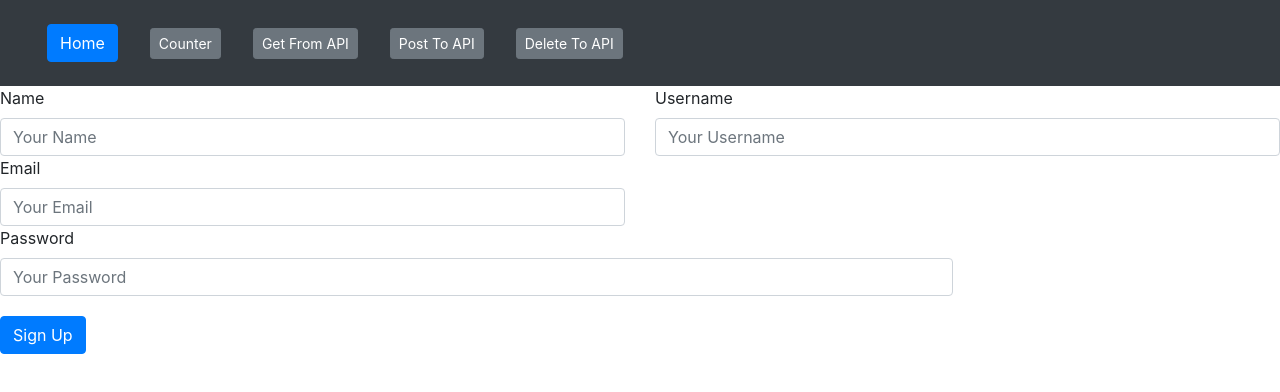
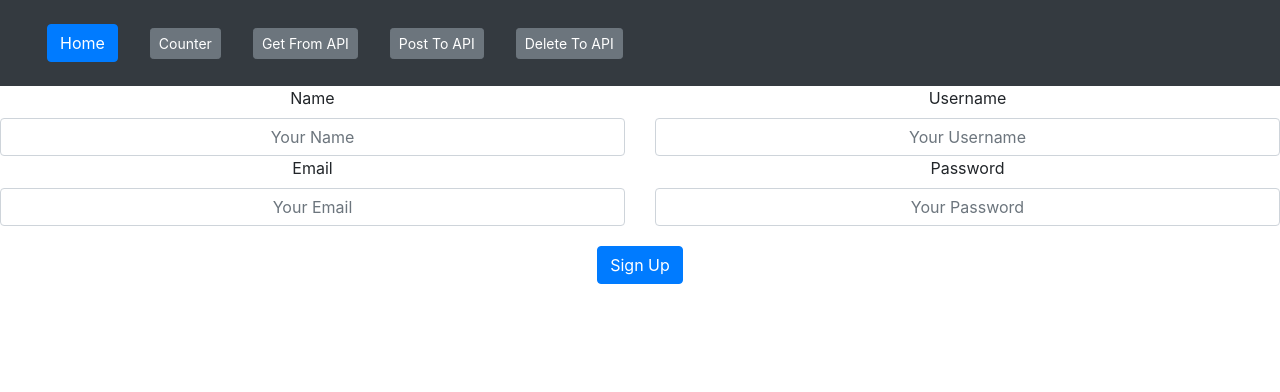
Before and after one commit to SubhamK108/Demo-ASP.NET-Core-WebAPI.Client-React, a React (Create React App) app: page /post_to_api in a window 1280 px wide. Shown: the top 392 px of the page. Built offline with nearby package versions, Linux system fonts and the light colour scheme.

Commit message:
Centered text in all pages

```diff
--- a/src/components/Counter.tsx
+++ b/src/components/Counter.tsx
@@ -13,7 +13,7 @@ const Counter = (): ReactElement => {
     };
 
     return (
-        <div>
+        <div style={{textAlign: 'center'}}>
             <span style={{fontSize: 25}} className="badge rounded-pill bg-success m-4">{count}</span>
             <button style={{fontSize: 25, fontWeight: "bold"}} className="btn btn-info m-2" onClick={incrementCounter}>Increment</button>
             <button style={{fontSize: 25, fontWeight: "bold"}} className="btn btn-warning m-2" onClick={resetCounter}>Reset</button>
--- a/src/components/DeleteToApi.tsx
+++ b/src/components/DeleteToApi.tsx
@@ -30,10 +30,10 @@ const DeleteToApi = (): ReactElement => {
     }
 
     return (
-        <form className="row g-3" onSubmit={SubmitForm}>
-            <div className="col-6">
+        <form style={{textAlign: 'center'}} className="row g-3" onSubmit={SubmitForm}>
+            <div style={{margin: 'auto'}} className="col-6">
                 <label htmlFor="id" className="form-label">Email / Username</label>
-                <input required type="text" className="form-control" placeholder="Email / Username" onInput={e => setKey(e.currentTarget.value)} />
+                <input style={{textAlign: 'center'}} required type="text" className="form-control" placeholder="Email / Username" onInput={e => setKey(e.currentTarget.value)} />
             </div>
             <div style={{ paddingTop: 20 }} className="col-12">
                 <button type="submit" className="btn btn-primary">Delete User</button>
--- a/src/components/EditToApi.tsx
+++ b/src/components/EditToApi.tsx
@@ -63,7 +63,7 @@ const EditToApi = (): ReactElement => {
     }
 
     return (
-        <div>
+        <div style={{textAlign: 'center'}}>
             {user.name === "" ? <FormLoadingSpinner /> : <EditForm user={user} setUser={setUser} submitForm={SubmitForm} />}
         </div>
     );
@@ -73,22 +73,22 @@ export default EditToApi;
 
 const EditForm = (props: EditFormProps): ReactElement => {
     return (
-        <form className="row g-3" onSubmit={props.submitForm}>
+        <form style={{textAlign: 'center'}} className="row g-3" onSubmit={props.submitForm}>
             <div className="col-6">
                 <label htmlFor="name" className="form-label">Name</label>
-                <input required type="text" className="form-control" value={props.user.name} placeholder="Your Name" onInput={e => props.setUser({ ...props.user, name: e.currentTarget.value })} />
+                <input style={{textAlign: 'center'}} required type="text" className="form-control" value={props.user.name} placeholder="Your Name" onInput={e => props.setUser({ ...props.user, name: e.currentTarget.value })} />
             </div>
             <div className="col-6">
                 <label htmlFor="username" className="form-label">Username</label>
-                <input required type="text" className="form-control" value={props.user.username} placeholder="Your Username" onInput={e => props.setUser({ ...props.user, username: e.currentTarget.value })} />
+                <input style={{textAlign: 'center'}} required type="text" className="form-control" value={props.user.username} placeholder="Your Username" onInput={e => props.setUser({ ...props.user, username: e.currentTarget.value })} />
             </div>
-            <div className="col-md-6">
+            <div className="col-6">
                 <label htmlFor="email" className="form-label">Email</label>
-                <input required type="email" className="form-control" value={props.user.email} placeholder="Your Email" onInput={e => props.setUser({ ...props.user, email: e.currentTarget.value })} />
+                <input style={{textAlign: 'center'}} required type="email" className="form-control" value={props.user.email} placeholder="Your Email" onInput={e => props.setUser({ ...props.user, email: e.currentTarget.value })} />
             </div>
-            <div className="col-9">
+            <div className="col-6">
                 <label htmlFor="password" className="form-label">Password</label>
-                <input required type="password" className="form-control" value={props.user.password} placeholder="Your Password" onInput={e => props.setUser({ ...props.user, password: e.currentTarget.value })} />
+                <input style={{textAlign: 'center'}} required type="password" className="form-control" value={props.user.password} placeholder="Your Password" onInput={e => props.setUser({ ...props.user, password: e.currentTarget.value })} />
             </div>
             <div style={{ paddingTop: 20 }} className="col-12">
                 <button type="submit" className="btn btn-primary">Sign Up</button>
--- a/src/components/GetFromApi.tsx
+++ b/src/components/GetFromApi.tsx
@@ -31,7 +31,7 @@ const GetFromApi = (): ReactElement => {
     }, []);
 
     return (
-        <div>
+        <div style={{textAlign: 'center'}}>
             <h1>Fetching the list of Users from the ASP.NET Core Web API...</h1>
             <br></br>
             {users.length === 0 ? <TableLoadingSpinner /> : <FetchTable users={users} />}
@@ -43,7 +43,7 @@ const FetchTable = (props: FetchTableProps): ReactElement => {
     const history = useHistory();
 
     return (
-        <div>
+        <div style={{textAlign: 'center'}}>
             <table className="table table-striped">
                 <thead>
                     <tr>
--- a/src/components/Home.tsx
+++ b/src/components/Home.tsx
@@ -3,8 +3,9 @@ import "bootstrap/dist/css/bootstrap.css";
 
 const Home = (): ReactElement => {
     return (
-        <div>
-            <h1>This is a Demo App made in:</h1>
+        <div style={{textAlign: 'center'}}>
+            <h1>This is a Demo App</h1>
+            <h2>Tech Stack</h2>
             <ul className="list-group list-group-flush">
                 <li className="list-group-item">ASP.NET Core with C# in the Backend</li>
                 <li className="list-group-item">React with TypeScript in the Frontend</li>
--- a/src/components/PostToApi.tsx
+++ b/src/components/PostToApi.tsx
@@ -32,22 +32,22 @@ const PostToApi = (): ReactElement => {
     }
 
     return (
-        <form className="row g-3" onSubmit={SubmitForm}>
+        <form style={{textAlign: 'center'}} className="row g-3" onSubmit={SubmitForm}>
             <div className="col-6">
                 <label htmlFor="name" className="form-label">Name</label>
-                <input required type="text" className="form-control" placeholder="Your Name" onInput={e => setUser({ ...user, name: e.currentTarget.value })} />
+                <input style={{textAlign: 'center'}} required type="text" className="form-control" placeholder="Your Name" onInput={e => setUser({ ...user, name: e.currentTarget.value })} />
             </div>
             <div className="col-6">
                 <label htmlFor="username" className="form-label">Username</label>
-                <input required type="text" className="form-control" placeholder="Your Username" onInput={e => setUser({ ...user, username: e.currentTarget.value })} />
+                <input style={{textAlign: 'center'}} required type="text" className="form-control" placeholder="Your Username" onInput={e => setUser({ ...user, username: e.currentTarget.value })} />
             </div>
-            <div className="col-md-6">
+            <div className="col-6">
                 <label htmlFor="email" className="form-label">Email</label>
-                <input required type="email" className="form-control" placeholder="Your Email" onInput={e => setUser({ ...user, email: e.currentTarget.value })} />
+                <input style={{textAlign: 'center'}} required type="email" className="form-control" placeholder="Your Email" onInput={e => setUser({ ...user, email: e.currentTarget.value })} />
             </div>
-            <div className="col-9">
+            <div className="col-6">
                 <label htmlFor="password" className="form-label">Password</label>
-                <input required type="password" className="form-control" placeholder="Your Password" onInput={e => setUser({ ...user, password: e.currentTarget.value })} />
+                <input style={{textAlign: 'center'}} required type="password" className="form-control" placeholder="Your Password" onInput={e => setUser({ ...user, password: e.currentTarget.value })} />
             </div>
             <div style={{ paddingTop: 20 }} className="col-12">
                 <button type="submit" className="btn btn-primary">Sign Up</button>
```
